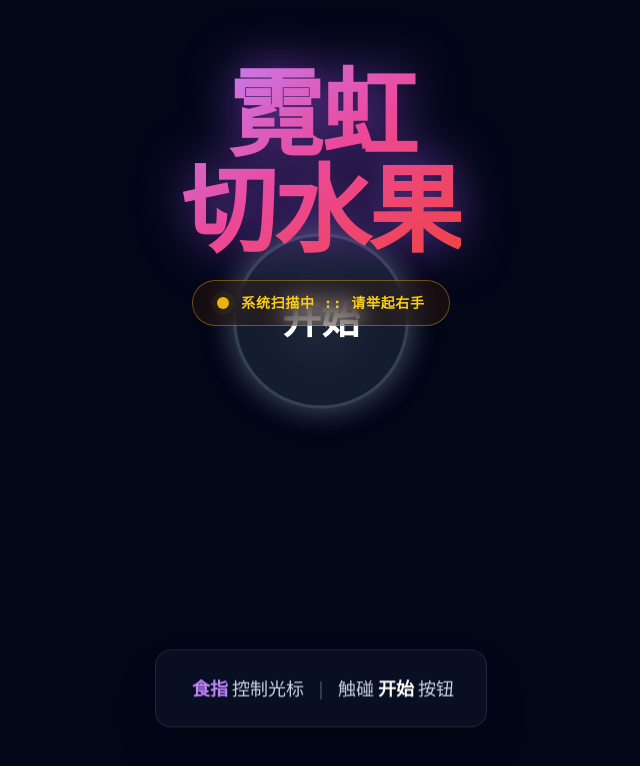
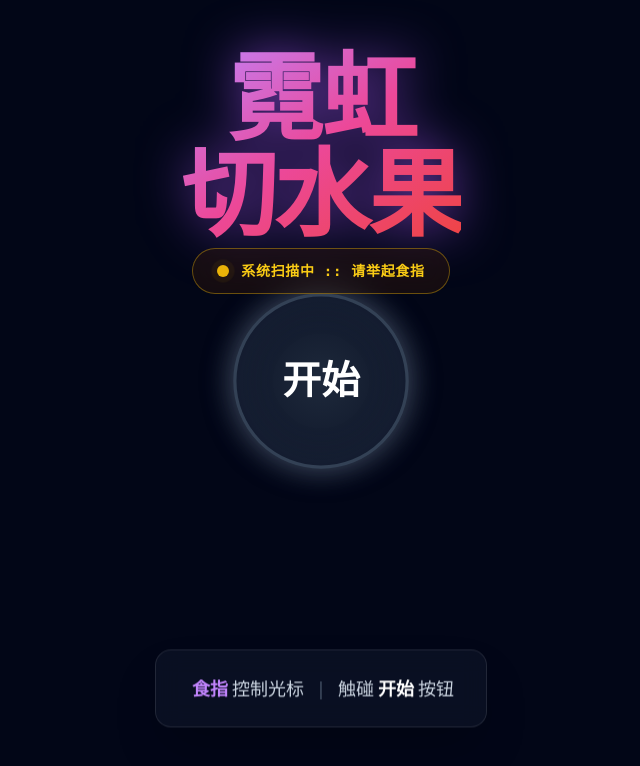
Before and after one commit to LWYgut/Cut-Fruits, a React (Vite) app: page / in a window 1280 px wide. Shown: the top 766 px of the page, without its empty margins (319-959 px from the left). Built offline with nearby package versions, Linux system fonts and the light colour scheme; no server answers.

Commit message:
feat: Adjust UI layout for better visibility
Improve the positioning of the game title and system status indicator on the menu screen. Also, adjust the position of the touch button drawer to prevent overlap with the header elements.

```diff
--- a/App.tsx
+++ b/App.tsx
@@ -215,7 +215,7 @@ export default function App() {
     // Common Button Drawer
     const drawTouchButton = (label: string, timeRef: number) => {
         const cx = width / 2;
-        const cy = height / 2;
+        const cy = height / 2 + 60; // Push down to avoid overlapping header
         const radius = 80;
         const pulse = 1 + Math.sin(time / 200) * 0.1;
 
--- a/components/GameOverlay.tsx
+++ b/components/GameOverlay.tsx
@@ -54,9 +54,9 @@ const GameOverlay: React.FC<GameOverlayProps> = ({
     <div className="absolute inset-0 flex flex-col justify-between items-center z-20 pointer-events-none p-4 md:p-8 h-screen overflow-hidden">
 
       {/* TOP SECTION */}
-      <div className="w-full flex flex-col items-center pt-4 md:pt-8">
+      <div className="w-full flex flex-col items-center pt-2 md:pt-4 gap-2 md:gap-3">
         {gameState === GameState.MENU && (
-          <div className="text-center animate-fade-in-down flex flex-col items-center gap-4 md:gap-6">
+          <div className="text-center animate-fade-in-down flex flex-col items-center gap-2">
             <h1 className="text-6xl md:text-8xl font-black text-transparent bg-clip-text bg-gradient-to-br from-purple-400 via-pink-500 to-red-500 filter drop-shadow-[0_0_25px_rgba(168,85,247,0.6)] tracking-tight leading-none">
               霓虹<br/>切水果
             </h1>
@@ -68,7 +68,7 @@ const GameOverlay: React.FC<GameOverlayProps> = ({
                  <span className={`block w-2 h-2 md:w-3 md:h-3 rounded-full ${hasHand ? 'bg-green-500' : 'bg-yellow-500'} relative`}></span>
               </div>
               <span className={`text-xs md:text-sm font-mono font-bold uppercase tracking-wider ${hasHand ? 'text-green-400' : 'text-yellow-400'}`}>
-                {hasHand ? "系统就绪 :: 食指已锁定" : "系统扫描中 :: 请举起右手"}
+                {hasHand ? "系统就绪 :: 食指已锁定" : "系统扫描中 :: 请举起食指"}
               </span>
             </div>
           </div>
@@ -76,16 +76,16 @@ const GameOverlay: React.FC<GameOverlayProps> = ({
 
         {gameState === GameState.GAME_OVER && (
           <div className="text-center w-full max-w-4xl animate-fade-in-down">
-             <h2 className="text-5xl md:text-6xl font-black text-white mb-4 md:mb-6 drop-shadow-[0_0_25px_rgba(255,255,255,0.5)] tracking-tight">GAME OVER</h2>
+             <h2 className="text-5xl md:text-6xl font-black text-white mb-2 drop-shadow-[0_0_25px_rgba(255,255,255,0.5)] tracking-tight">GAME OVER</h2>
 
              <div className="flex justify-center gap-4 w-full px-4">
                 {/* Result Stat Card 1 */}
-                <div className="bg-slate-900/60 border border-white/10 p-4 rounded-2xl backdrop-blur-xl shadow-2xl flex-1 max-w-[200px] group">
+                <div className="bg-slate-900/60 border border-white/10 p-3 md:p-4 rounded-2xl backdrop-blur-xl shadow-2xl flex-1 max-w-[200px] group">
                     <div className="text-slate-400 text-[10px] font-bold uppercase tracking-widest mb-1 group-hover:text-purple-400 transition-colors">最终得分</div>
                     <div className="text-3xl md:text-4xl font-black text-yellow-400 drop-shadow-md">{gameResult?.score}</div>
                 </div>
                 {/* Result Stat Card 2 */}
-                <div className="bg-slate-900/60 border border-white/10 p-4 rounded-2xl backdrop-blur-xl shadow-2xl flex-1 max-w-[200px] group">
+                <div className="bg-slate-900/60 border border-white/10 p-3 md:p-4 rounded-2xl backdrop-blur-xl shadow-2xl flex-1 max-w-[200px] group">
                     <div className="text-slate-400 text-[10px] font-bold uppercase tracking-widest mb-1 group-hover:text-cyan-400 transition-colors">命中率</div>
                     <div className="text-3xl md:text-4xl font-black text-cyan-400 drop-shadow-md">
                         {Math.round(((gameResult?.fruitsSliced || 0) / ((gameResult?.fruitsSliced || 1) + (gameResult?.bombsHit || 0))) * 100)}%
@@ -98,7 +98,7 @@ const GameOverlay: React.FC<GameOverlayProps> = ({
 
       {/* CENTER SECTION IS LEFT EMPTY FOR CANVAS BUTTONS */}
       {/* Visual spacer to ensure we know this area is claimed by the canvas layer */}
-      <div className="flex-grow min-h-[160px] md:min-h-[220px]"></div>
+      <div className="flex-grow min-h-[160px] md:min-h-[200px]"></div>
 
       {/* BOTTOM SECTION */}
       <div className="w-full flex flex-col items-center justify-end pb-4 md:pb-8">
```
